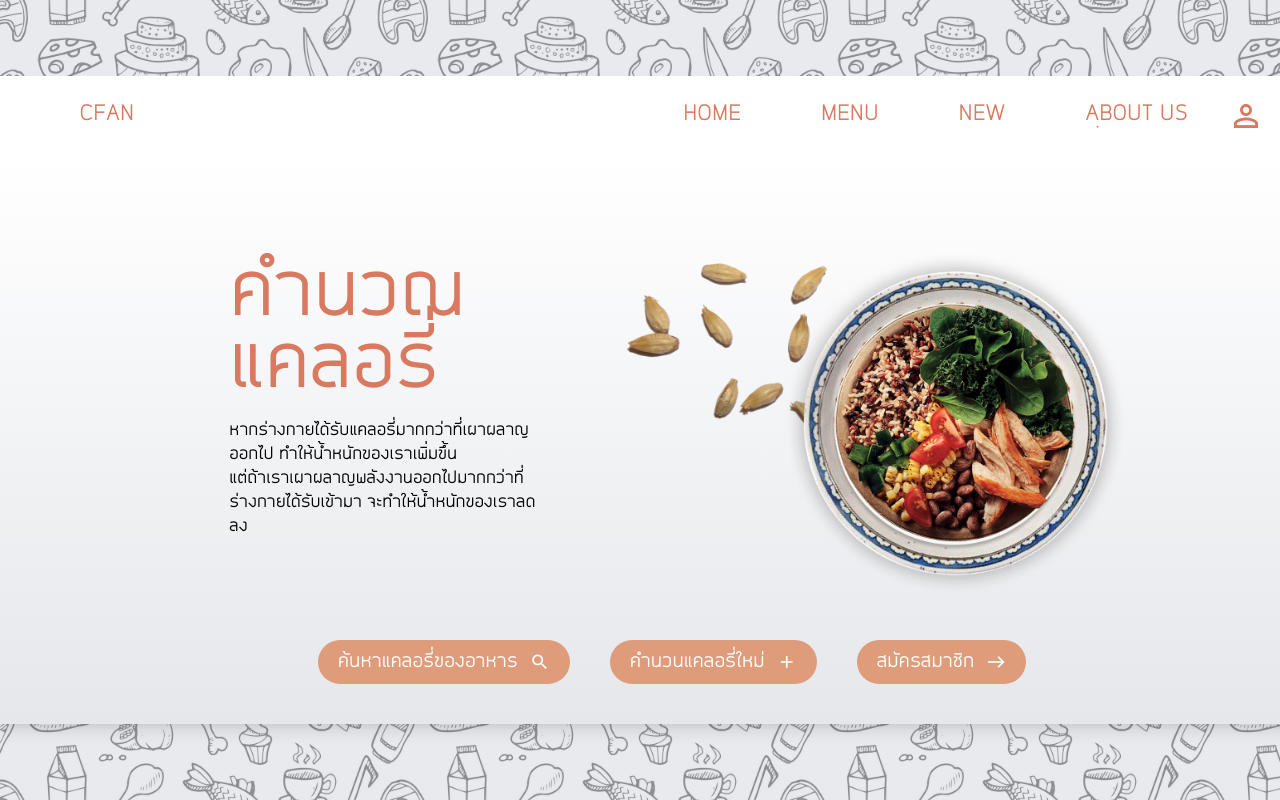
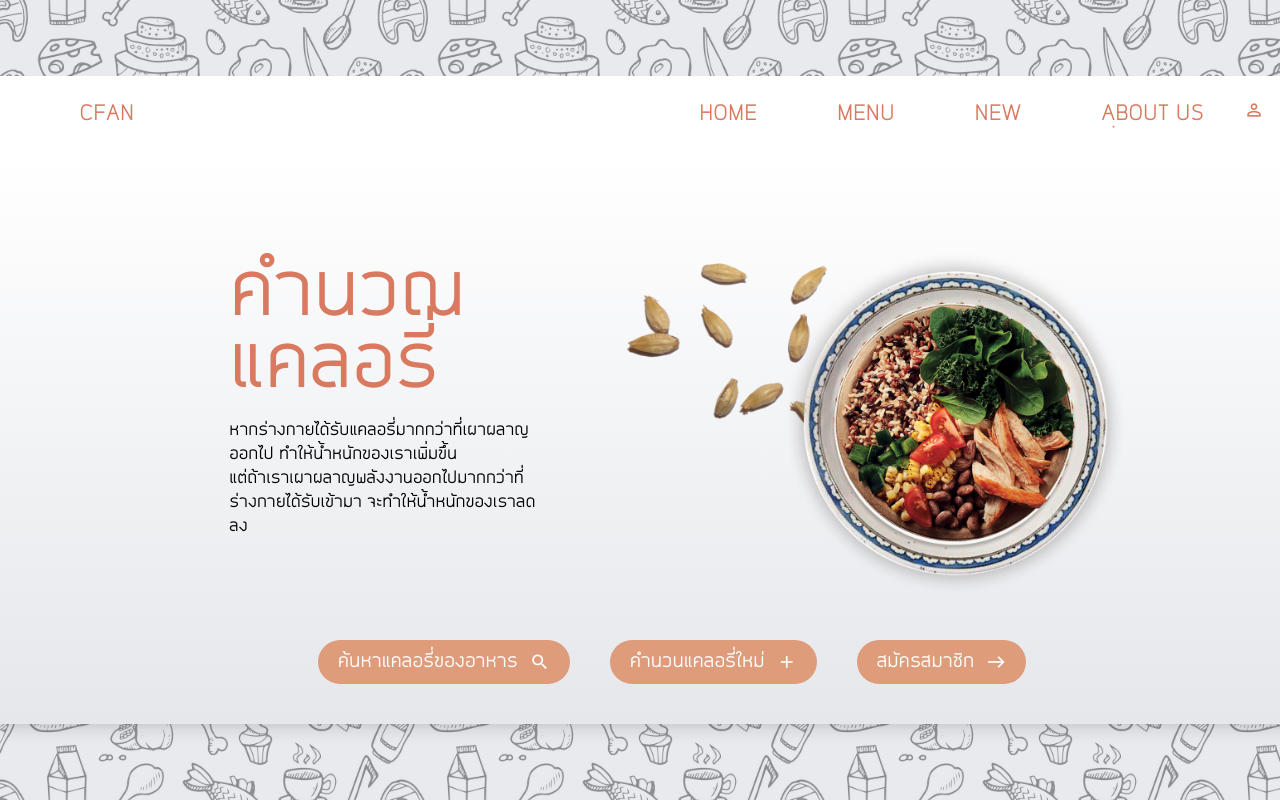
Before and after one commit to INT222-13-49-129/-INT222_Integrated_Project_Front-End, a Nuxt app: page / in a window 1280 px wide. Built offline with nearby package versions, Linux system fonts and the light colour scheme.

Commit message:
text size

```diff
--- a/components/TheHeader.vue
+++ b/components/TheHeader.vue
@@ -24,7 +24,7 @@
                 :class="isindex ? 'md:mx-10' : 'xl:mx-10 md:mx-4'"
                 class="flex-shrink-0 md:block hidden hover:text-tomato hover:border-tomato border-b-2 border-opacity-0 hover:border-opacity-100"
             >AฺBOUT US</NuxtLink>
-            <NuxtLink to="/signin" class="material-icons text-4xl -mt-1 hover:text-tomato">person_outline</NuxtLink>
+            <NuxtLink to="/signin" class="material-icons text-xl -mt-1 hover:text-tomato">person_outline</NuxtLink>
         </div>
     </div>
 </template>
```
